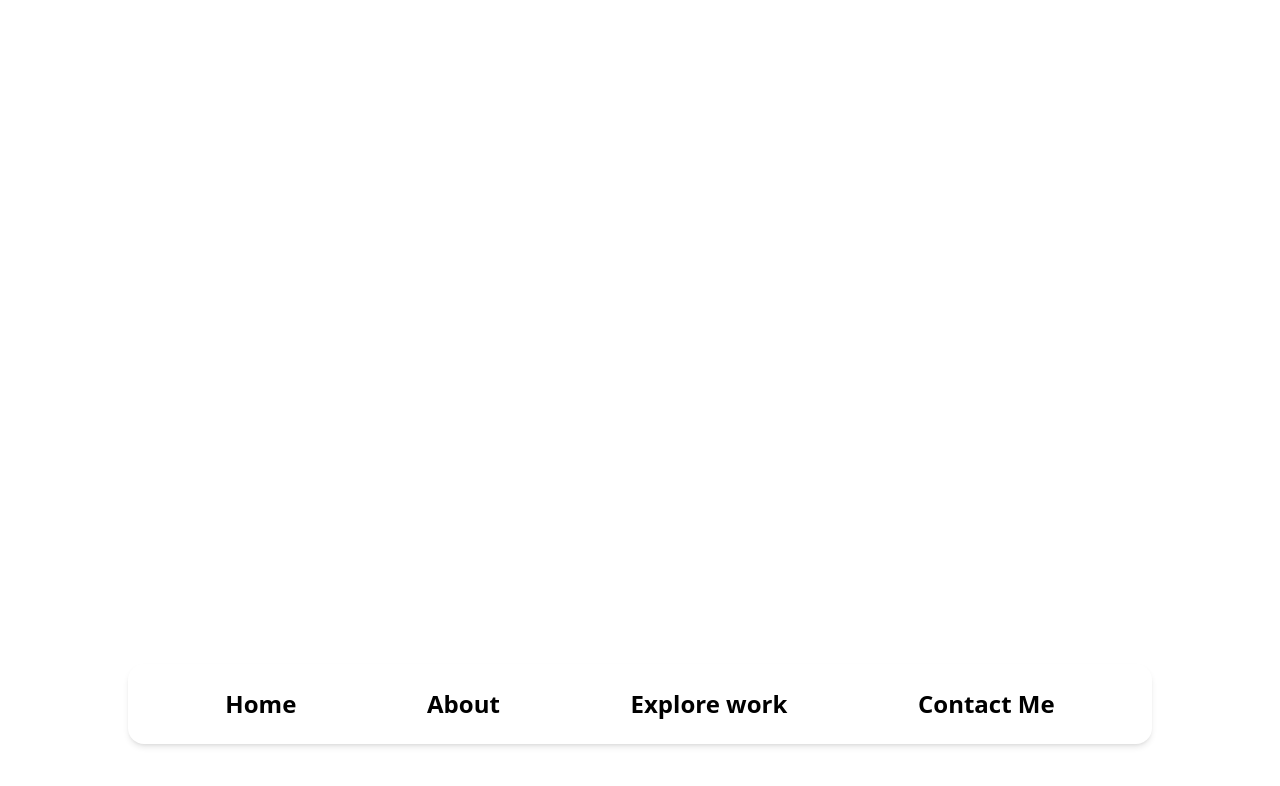
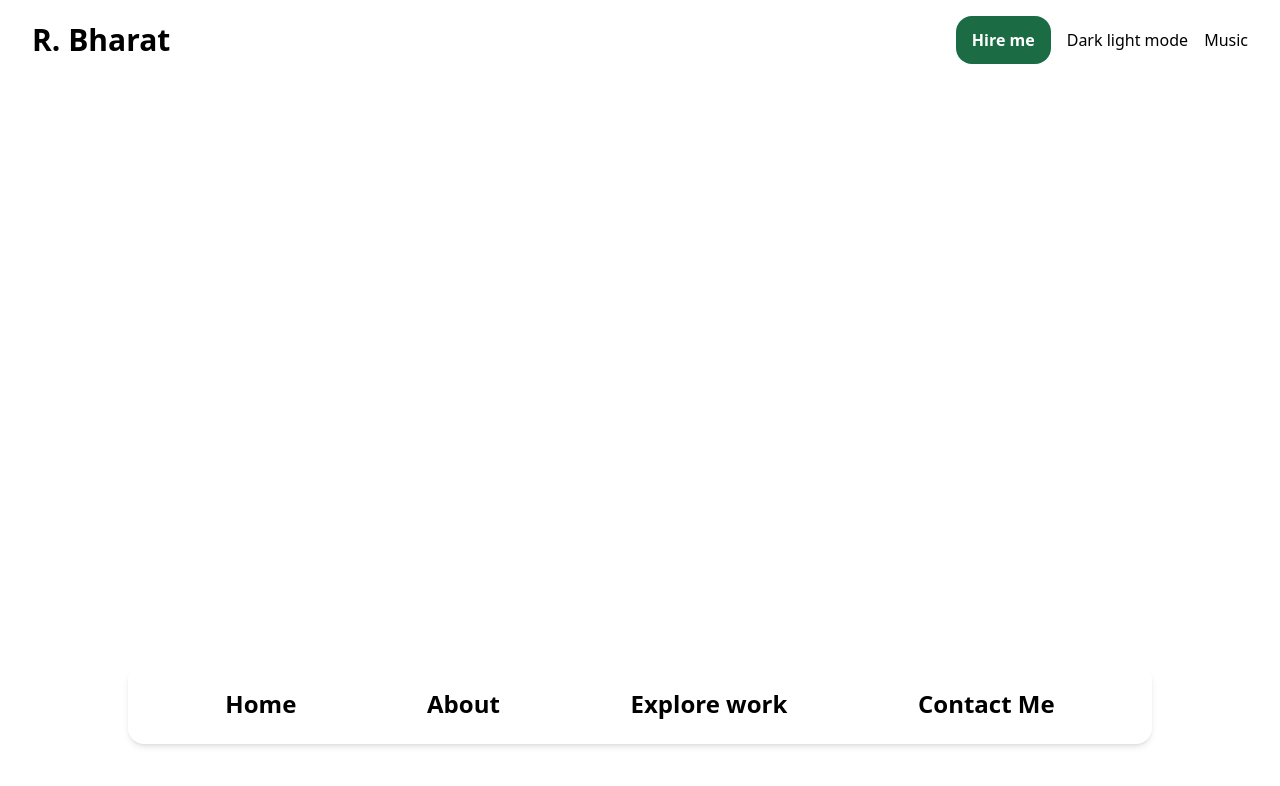
Before and after one commit to Kabir079/portfolio, a React (Vite) app: page / in a window 1280 px wide. Shown: the top 786 px of the page. Built offline with nearby package versions, Linux system fonts and the light colour scheme.

Commit message:
change: header

```diff
--- a/src/App.tsx
+++ b/src/App.tsx
@@ -1,9 +1,11 @@
 import "./App.css";
+import { Header } from "./components/ui/header";
 import { Navbar } from "./components/ui/navbar";
 
 function App() {
   return (
     <div className="h-screen w-full">
+      <Header />
       <Navbar />
     </div>
   );
--- a/src/components/ui/header.tsx
+++ b/src/components/ui/header.tsx
@@ -1,5 +1,20 @@
-import React from 'react';
+import React from "react";
 
 export function Header() {
-  return <div>header</div>;
-};
+  return (
+    <div className="fixed top-0 left-1/2 transform -translate-x-1/2 w-full">
+      <section className="flex items-center justify-between px-8 py-4">
+        <div>
+          <h1 className="text-3xl font-bold text-black">R. Bharat</h1>
+        </div>
+        <div className="flex items-center justify-center gap-4">
+          <button className="bg-[#1B6C44] rounded-2xl px-4 py-3 text-white font-bold">
+            Hire me
+          </button>
+          <button>Dark light mode</button>
+          <button>Music</button>
+        </div>
+      </section>
+    </div>
+  );
+}
```
